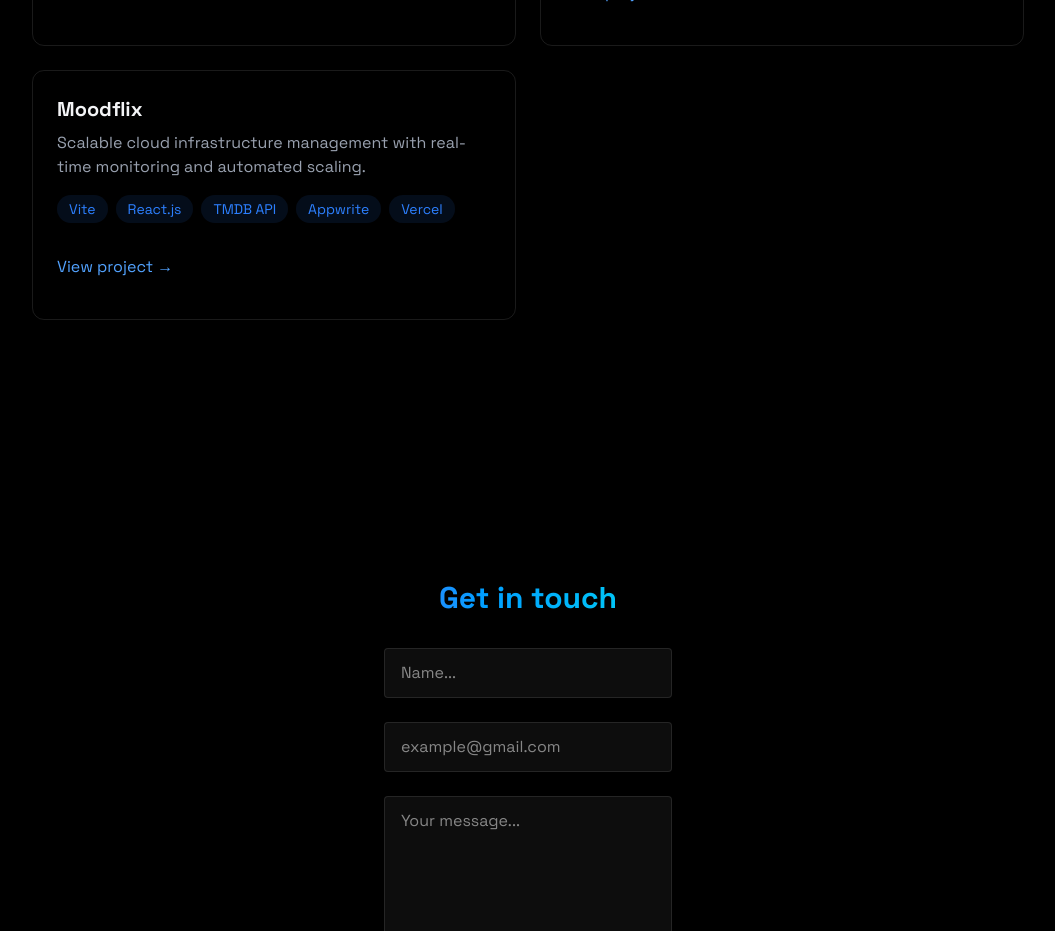
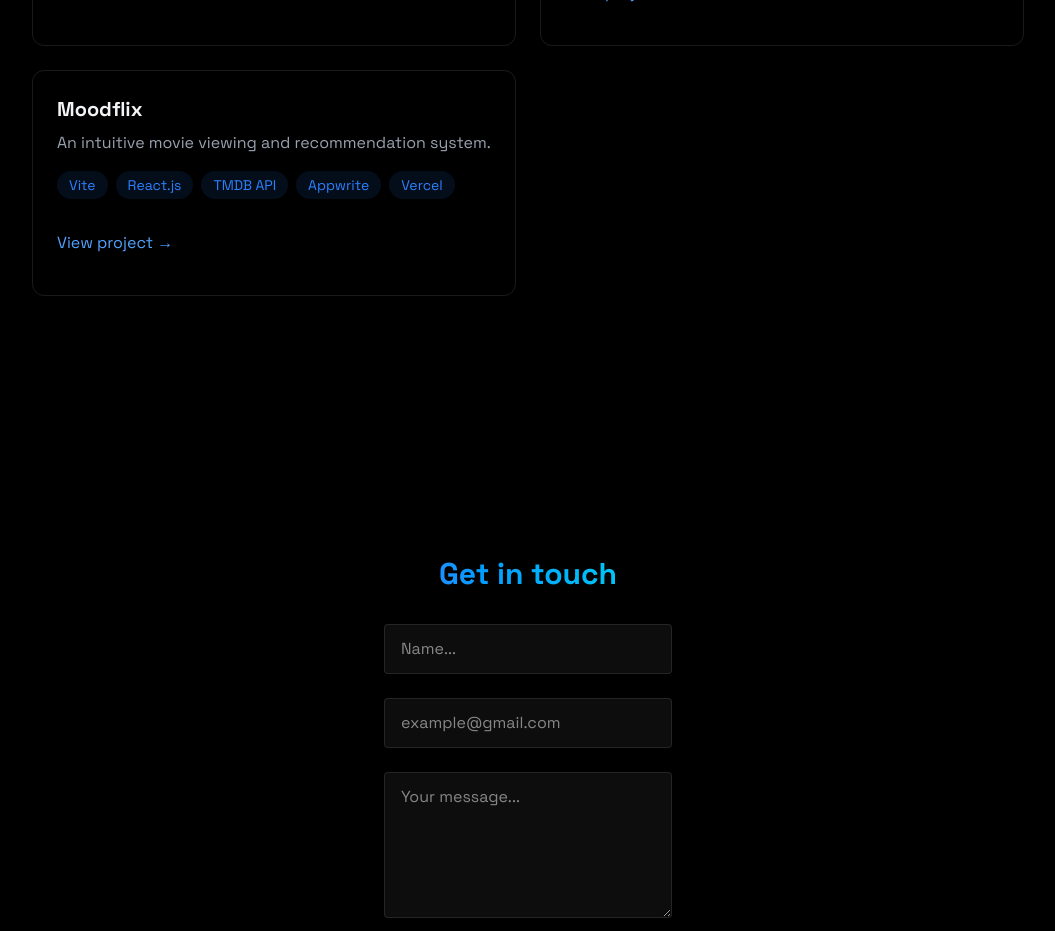
Before and after one commit to lucasrodriguescunha/beautiful-portfolio, a React (Vite) app: page / in a window 1280 px wide. Shown: the part 2480-3411 px from the top of the page, without its empty margins (112-1167 px from the left). Built offline with nearby package versions, Linux system fonts and the light colour scheme.

Commit message:
chore: update the Moodflix project data

```diff
--- a/src/components/sections/Contact.jsx
+++ b/src/components/sections/Contact.jsx
@@ -22,7 +22,7 @@ export const Contact = () => {
                 import.meta.env.VITE_PUBLIC_KEY
             )
             .then(() => {
-                alert("Message Sent!");
+                alert("Mensagem enviada!");
                 setFormData({ name: "", email: "", message: "" })
             })
             .catch(() => {
--- a/src/locales/en/translation.json
+++ b/src/locales/en/translation.json
@@ -23,7 +23,7 @@
     "qualiai_title": "QualiAI",
     "qualiai_description": "QualiAI is a system under development aimed at automated visual inspection, using computer vision and machine learning technologies.",
     "moodflix_title": "Moodflix",
-    "moodflix_description": "Scalable cloud infrastructure management with real-time monitoring and automated scaling.",
+    "moodflix_description": "An intuitive movie viewing and recommendation system.",
     "view_project": "View project",
     "get_in_touch": "Get in touch",
     "name_placeholder": "Name...",
--- a/src/locales/pt/translation.json
+++ b/src/locales/pt/translation.json
@@ -23,7 +23,7 @@
     "qualiai_title": "QualiAI",
     "qualiai_description": "QualiAI é um sistema em desenvolvimento voltado para inspeção visual automatizada, utilizando tecnologias de visão computacional e aprendizado de máquina.",
     "moodflix_title": "Moodflix",
-    "moodflix_description": "Gerenciamento de infraestrutura em nuvem escalável com monitoramento em tempo real e escalonamento automatizado.",
+    "moodflix_description": "Um sistema intuitivo de visualização e recomendação de filmes.",
     "view_project": "Ver projeto",
     "get_in_touch": "Entre em contato",
     "name_placeholder": "Nome...",
```
